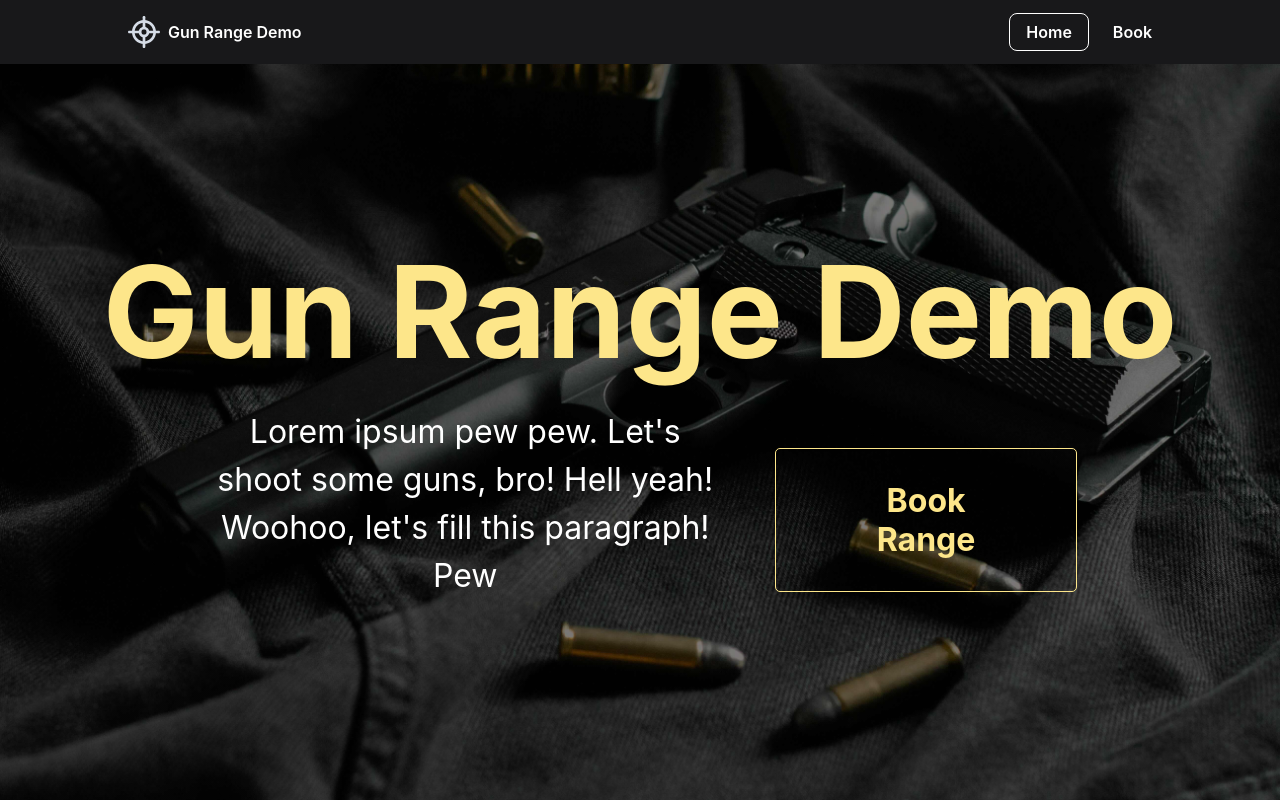
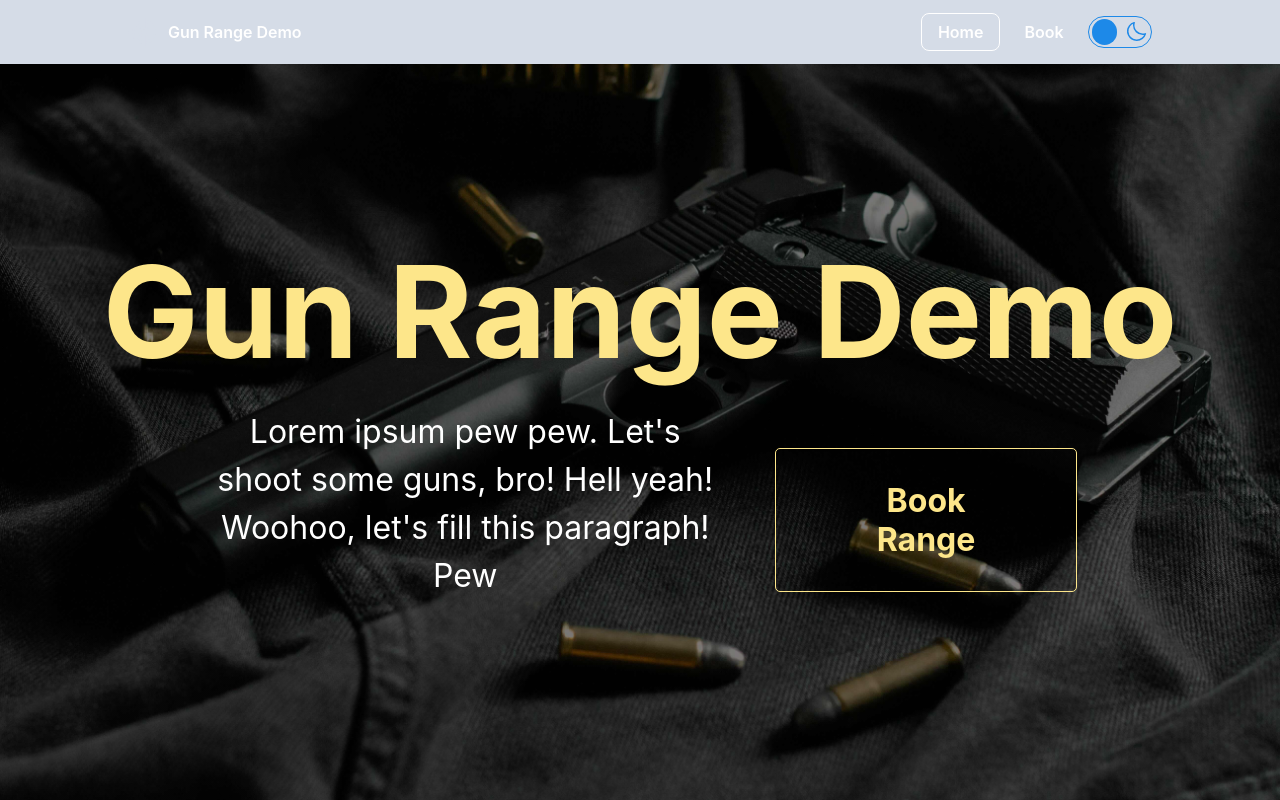
Before and after one commit to lifeBalance/booking, a Nuxt app: page / in a window 1280 px wide. Shown: the top 800 px of the page. Built offline with nearby package versions, Linux system fonts and the light colour scheme.

Commit message:
add switch (theme selector)

```diff
--- a/components/Header.vue
+++ b/components/Header.vue
@@ -35,7 +35,7 @@ function scrollingHandler() {
     document.documentElement.scrollTop ||
     document.body.scrollTop
 
-    // window.removeEventListener('scroll', scrollingHandler)
+  // window.removeEventListener('scroll', scrollingHandler)
   if (currentScrollTop > lastScrollTop) {
     // When the user scrolls down
     console.log('downscroll', currentScrollTop, lastScrollTop)
@@ -65,7 +65,7 @@ function scrollingHandler() {
       <ul>
         <li>
           <NuxtLink class="main-nav-link" to="/" @click="closeMainNav"
-          >Home</NuxtLink
+            >Home</NuxtLink
           >
         </li>
         <!-- <li style="color: white">y: {{ currentScrollTopRef }}</li> -->
@@ -73,6 +73,9 @@ function scrollingHandler() {
           <NuxtLink class="main-nav-link" to="/book" @click="closeMainNav"
             >Book</NuxtLink
           >
+        </li>
+        <li>
+          <Switch />
         </li>
       </ul>
     </nav>
--- /dev/null
+++ b/components/Switch.vue
@@ -0,0 +1,92 @@
+<script setup>
+// Reactive variable to control the theme switch (input checkbox)
+const isChecked = ref(false)
+
+// Function to toggle the theme based on the input checkbox
+const toggleCheck = () => {
+  isChecked.value = !isChecked.value
+}
+
+onMounted(() => {
+  // Check if the user has a theme preference set in localStorage
+  const localStorageTheme = localStorage.getItem('theme')
+  // Check if the user has a  system's theme preference
+  const theme = window.matchMedia('(prefers-color-scheme: dark)')
+
+  // Set the theme based on the user's preference (system or local storage)
+  if (localStorageTheme) {
+    document.documentElement.setAttribute('data-theme', localStorageTheme)
+    isChecked.value = localStorageTheme === 'dark'
+  } else if (theme.matches) {
+    document.documentElement.setAttribute('data-theme', 'dark')
+    isChecked.value = true
+  } else {
+    document.documentElement.setAttribute('data-theme', 'light')
+    isChecked.value = false
+  }
+})
+
+watch(isChecked, (newVal) => {
+  localStorage.setItem('theme', newVal ? 'dark' : 'light')
+  document.documentElement.setAttribute('data-theme', newVal ? 'dark' : 'light')
+})
+console.log('Switch mounted', isChecked.value)
+</script>
+
+<template>
+  <div class="switch" @click="toggleCheck" :data-toggled="isChecked">
+    <input type="checkbox" name="switch" v-model="isChecked" />
+    <div class="circle"></div>
+    <Icon name="ph:sun" class="icon-sun" />
+    <Icon name="ph:moon" class="icon-moon" />
+  </div>
+</template>
+
+<style lang="scss" scoped>
+.switch {
+  cursor: pointer;
+  color: rgb(var(--color-text-1));
+  padding: 0.2rem;
+  border: 1px solid rgb(var(--color-text-3));
+  border-radius: 1rem;
+  display: flex;
+  justify-content: space-between;
+  align-items: center;
+  gap: 0.5rem;
+  font-size: 1.5rem;
+  position: relative;
+
+  input {
+    display: none;
+  }
+}
+
+.switch[data-toggled='false'] {
+  border-color: rgb(var(--color-accent-3));
+}
+
+.circle {
+  position: absolute;
+  background-color: rgb(var(--color-text-3));
+  border-radius: 50%;
+  width: 1.6rem;
+  height: 1.6rem;
+  transition: transform 0.3s;
+}
+
+input:checked + .circle {
+  transform: translateX(2rem);
+}
+
+.icon-sun {
+  color: rgb(var(--color-accent-1));
+}
+
+.icon-moon {
+  color: rgb(var(--color-accent-3));
+}
+
+.switch[data-toggled='false'] .circle {
+  background-color: rgb(var(--color-accent-3));
+}
+</style>
--- a/layouts/default.vue
+++ b/layouts/default.vue
@@ -30,8 +30,21 @@
   --color-accent-3: rgb(29, 137, 232);
 }
 
-:root {
+html[data-theme='dark'] {
   --color-bg: 24, 24, 26;
+  --color-bg-2: 35, 38, 45;
+  --color-text-1: 255, 255, 255;
+  --color-text-2: 213, 220, 231;
+  --color-text-3: 96, 96, 94;
+  --color-accent-1: 253, 230, 138;
+  --color-accent-2: 255, 0, 0;
+  --color-accent-3: 29, 137, 232;
+  --page-width: 100%;
+  --radius-default: 7px;
+}
+
+html[data-theme='light'] {
+  --color-bg: 213, 220, 231;
   --color-bg-2: 35, 38, 45;
   --color-text-1: 255, 255, 255;
   --color-text-2: 213, 220, 231;
```
